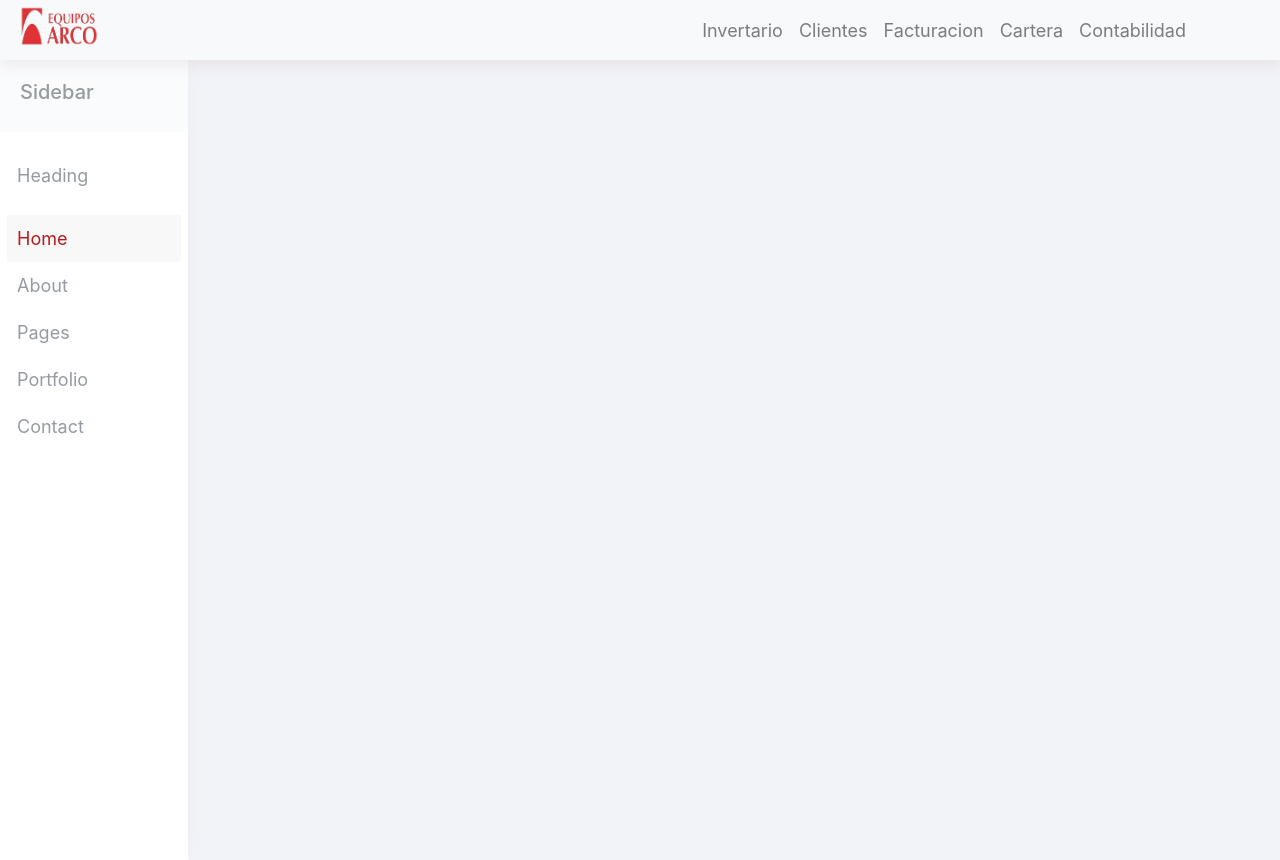
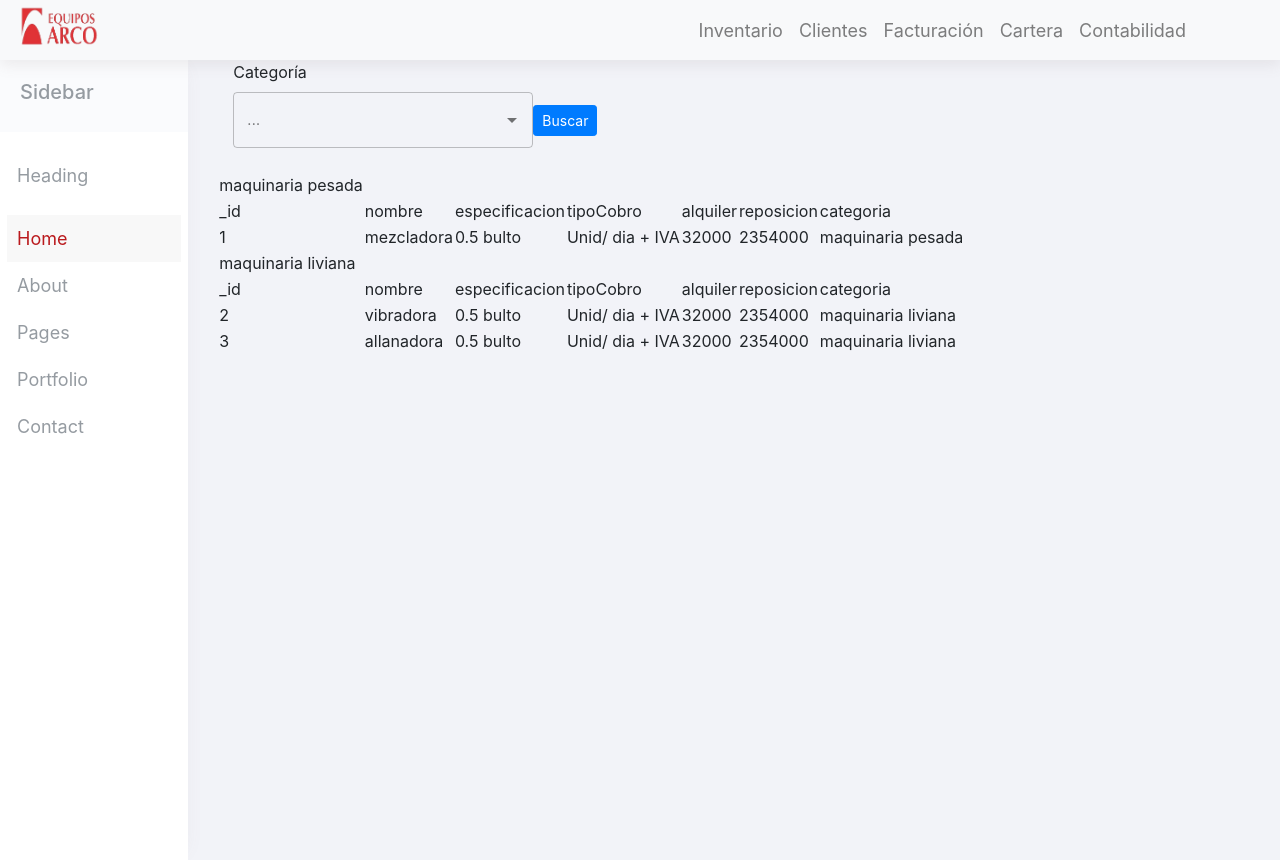
Before and after one commit to ar-corinaldi/EquiposARCO, a React (Create React App) app in the folder front/: page /equipos in a window 1280 px wide. Built offline with nearby package versions, Linux system fonts and the light colour scheme; the HTML template or start-up script is replaced by a standard one.

Commit message:
Código más editable en Navbar

```diff
--- a/front/src/App.js
+++ b/front/src/App.js
@@ -24,7 +24,7 @@ function App() {
           </Col>
           <Col id="content-column">
             <Route path="/" exact />
-            <Route path="/equipo" component={Equipo} />
+            <Route path="/equipos" component={()=> <Equipo />} />
           </Col>
         </Row>
       </div>
--- a/front/src/components/Equipo.js
+++ b/front/src/components/Equipo.js
@@ -48,20 +48,14 @@ function Equipo(props) {
   }, [filterText]);
 
   return (
-    <Router>
       <Container>
         <Row>
           <EquipoFilter filterText={filterText} setFilterText={setFilterText} />
         </Row>
         <Row>
-          <Switch>
-            <Route path="/" exact>
               <EquipoTable equipos={equipos} filterText={filterText} />
-            </Route>
-          </Switch>
         </Row>
       </Container>
-    </Router>
   );
 }
 
--- a/front/src/components/Navbar.css
+++ b/front/src/components/Navbar.css
@@ -13,7 +13,21 @@ a.nav-link:hover, a.nav-link:active, a.nav-link:focus{
     background-color: rgba(134, 118, 118, 0.06) ;
     border-radius: 4px;
     font-size: 20px;
+    text-decoration: none;
 }
+/*
+Link{
+    font-size: 18px;
+}
+
+Link:hover, Link:active{
+    color: #BA1A1D !important;
+    background-color: rgba(134, 118, 118, 0.06) ;
+    border-radius: 4px;
+    font-size: 20px;
+    text-decoration: none;
+    padding: 0%;
+} */
 
 #navbar{
     box-shadow: 0px 5px 14px 0px rgba(134, 118, 118, 0.12);
--- a/front/src/components/Navbar.js
+++ b/front/src/components/Navbar.js
@@ -3,8 +3,33 @@ import Navbar from "react-bootstrap/Navbar";
 import Nav from "react-bootstrap/Nav";
 import "./Navbar.css";
 import logo from "../static-files/logo-letras.png";
+import { Link } from "react-router-dom";
 
 function NavBar(params) {
+  //Este arreglo tiene las opciones del menú y la url a la que va cuando se seleccionan
+  const opciones_menu = [
+    {
+      nombre: "Inventario",
+      ref: "/equipos",
+    },
+    {
+      nombre: "Clientes",
+      ref: "/equipos",
+    },
+    {
+      nombre: "Facturación",
+      ref: "/equipos",
+    },
+    {
+      nombre: "Cartera",
+      ref: "/equipos",
+    },
+    {
+      nombre: "Contabilidad",
+      ref: "/equipos",
+    }
+  ];
+
   return (
     <div>
       <Navbar bg="light" expand="md" sticky="top" id="navbar">
@@ -20,21 +45,13 @@ function NavBar(params) {
         <Navbar.Toggle aria-controls="responsive-navbar-nav" />
         <Navbar.Collapse id="basic-navbar-nav">
           <Nav className="nav-menu" activeKey="/home">
-            <Nav.Item>
-              <Nav.Link href="/equipo">Invertario</Nav.Link>
-            </Nav.Item>
-            <Nav.Item>
-              <Nav.Link>Clientes</Nav.Link>
-            </Nav.Item>
-            <Nav.Item>
-              <Nav.Link>Facturacion</Nav.Link>
-            </Nav.Item>
-            <Nav.Item>
-              <Nav.Link>Cartera</Nav.Link>
-            </Nav.Item>
-            <Nav.Item>
-              <Nav.Link>Contabilidad</Nav.Link>
-            </Nav.Item>
+            {opciones_menu.map((menu_item) => {
+              return (
+                <Nav.Item>
+                  <Link to={menu_item.ref} className="nav-link" >{menu_item.nombre}</Link>
+                </Nav.Item>
+              );
+            })}
           </Nav>
         </Navbar.Collapse>
       </Navbar>
```
